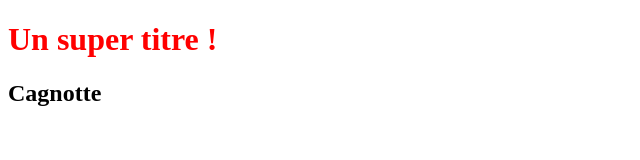
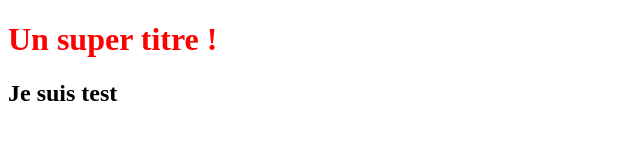
Before and after one commit to MotelleSsavoye/OpenclassroomsProject, a plain HTML site: page index.html in a window 1280 px wide. Shown: the full height of the page, 0-640 px from the left. Drawn offline with Linux system fonts and the light colour scheme.

Commit message:
Modif h2

```diff
--- a/index.html
+++ b/index.html
@@ -6,6 +6,6 @@
 </head>
 <body>
 <h1>Un super titre !</h1>
-<h2>Cagnotte</h2>
+<h2>Je suis test</h2>
 </body>
 </html>
```
